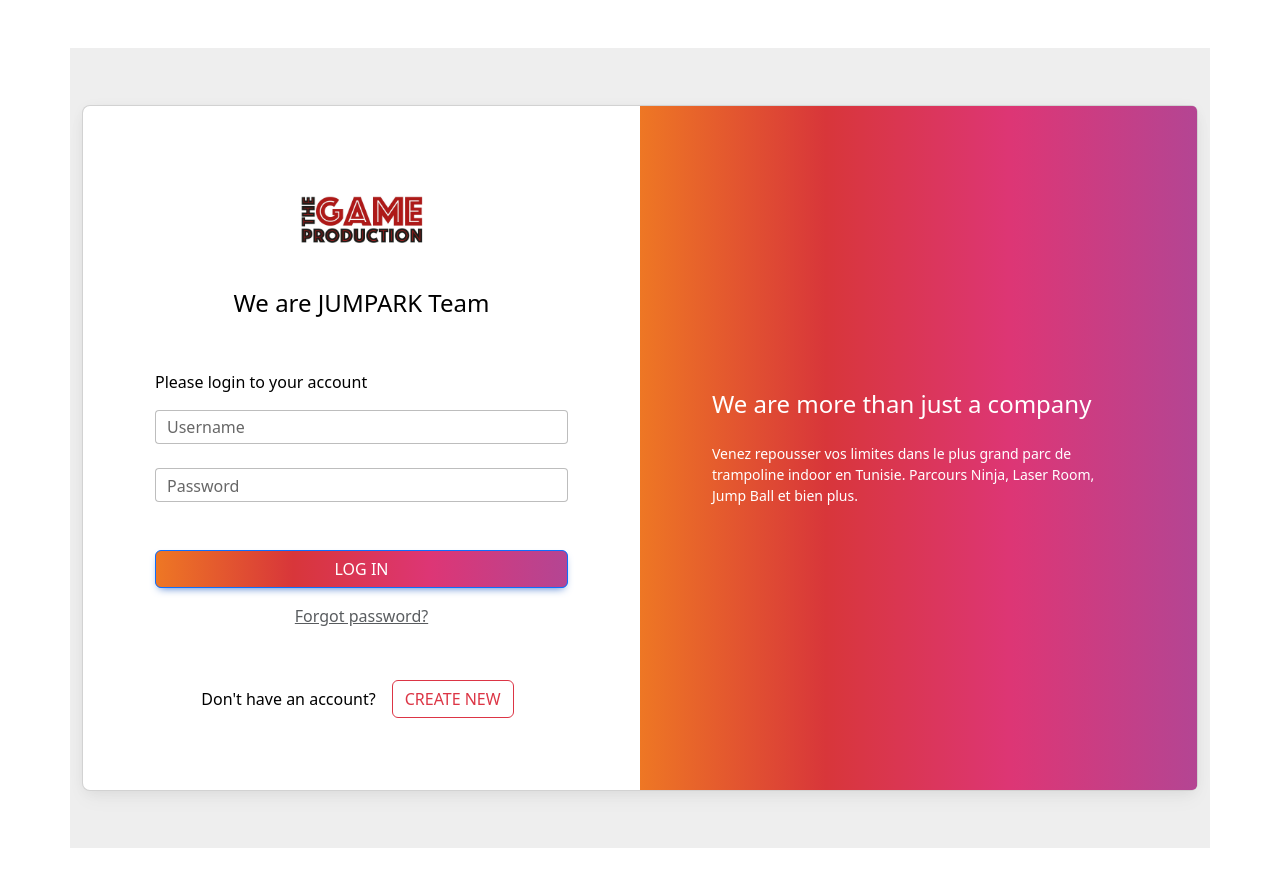
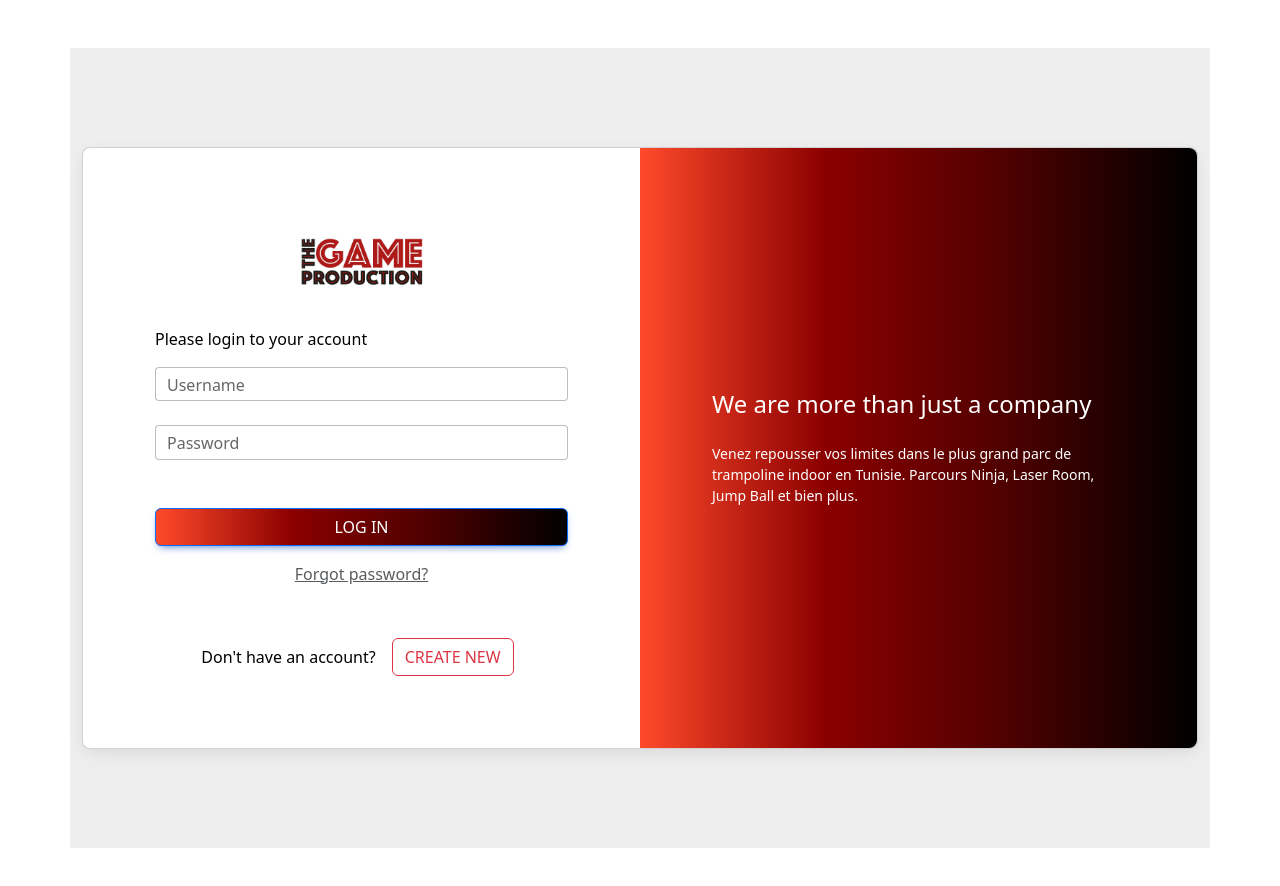
Before and after one commit to youssefbenlallahom/tourniquet-project, a React (Create React App) app in the folder front/: page /login in a window 1280 px wide. Shown: the top 886 px of the page. Built offline with nearby package versions, Linux system fonts and the light colour scheme.

Commit message:
login design updated

```diff
--- a/front/public/index.html
+++ b/front/public/index.html
@@ -24,7 +24,7 @@
       work correctly both with client-side routing and a non-root public URL.
       Learn how to configure a non-root public URL by running `npm run build`.
     -->
-    <title>Jumpark</title>
+    <title>The Game Production</title>
   </head>
   <body>
     <noscript>You need to enable JavaScript to run this app.</noscript>
--- a/front/src/components/login/Login.css
+++ b/front/src/components/login/Login.css
@@ -1,22 +1,133 @@
 .gradient-custom-2 {
-    /* fallback for old browsers */
-    background: #fccb90;
-
-    /* Chrome 10-25, Safari 5.1-6 */
-    background: -webkit-linear-gradient(to right, #ee7724, #d8363a, #dd3675, #b44593);
-
-    /* W3C, IE 10+/ Edge, Firefox 16+, Chrome 26+, Opera 12+, Safari 7+ */
-    background: linear-gradient(to right, #ee7724, #d8363a, #dd3675, #b44593);
+    background: linear-gradient(to right, #ff4a2b, #8b0000, #4d0000, #000000);
+    /* Dégradé de fond utilisant les couleurs spécifiées */
 }
 
 @media (min-width: 768px) {
     .gradient-form {
         height: 100vh !important;
+        display: flex;
+        align-items: center;
+        justify-content: center;
+        /* Centrage du formulaire verticalement et horizontalement */
     }
 }
+
 @media (min-width: 769px) {
     .gradient-custom-2 {
-    border-top-right-radius: .3rem;
-    border-bottom-right-radius: .3rem;
+        border-top-right-radius: 0.5rem;
+        border-bottom-right-radius: 0.5rem;
+        /* Rayon de bordure plus doux */
     }
 }
+
+.error {
+    color: #8b0000;
+    margin-bottom: 1rem;
+    /* Couleur des erreurs correspondant au dégradé */
+}
+
+.text-center {
+    text-align: center;
+}
+
+/* From Uiverse.io by SujitAdroja */
+/* Bouton avec animation de dégradé */
+.btn {
+  color: purple;
+  text-transform: uppercase;
+  text-decoration: none;
+  border: 2px solid purple;
+  padding: 10px 20px;
+  font-size: 17px;
+  font-weight: bold;
+  background: transparent;
+  position: relative;
+  overflow: hidden;
+  transition: all 0.4s ease; /* Ajustement de la durée pour une transition plus fluide */
+  border-radius: 0.5rem; /* Rayon de bordure du bouton */
+}
+
+.btn:hover {
+  color: white;
+}
+
+.btn::before {
+  content: '';
+  position: absolute;
+  height: 100%;
+  width: 0%;
+  top: 0;
+  left: 0;
+  transform: skewX(45deg);
+  background: linear-gradient(to right, #ff4a2b, #8b0000, #4d0000, #000000); /* Dégradé pour le bouton */
+  z-index: -1;
+  transition: all 0.4s ease;
+}
+
+.btn:hover::before {
+  width: 100%;
+}
+
+/* Classe spécifique pour le bouton avec dégradé */
+.gradient-custom-2 {
+  background: linear-gradient(to right, #ff4a2b, #8b0000, #4d0000, #000000);
+  /* Dégradé de fond utilisant les couleurs spécifiées */
+}
+
+.gradient-custom-2:hover {
+  color: white; /* Changer la couleur du texte au survol si nécessaire */
+}
+
+@media (min-width: 768px) {
+  .gradient-form {
+    height: 100vh !important;
+    display: flex;
+    align-items: center;
+    justify-content: center;
+    /* Centrage du formulaire verticalement et horizontalement */
+  }
+}
+
+@media (min-width: 769px) {
+  .gradient-custom-2 {
+    border-top-right-radius: 0.5rem;
+    border-bottom-right-radius: 0.5rem;
+    /* Rayon de bordure plus doux */
+  }
+}
+
+.error {
+  color: #8b0000;
+  margin-bottom: 1rem;
+  /* Couleur des erreurs correspondant au dégradé */
+}
+
+.text-center {
+  text-align: center;
+}
+
+.MDBCardBody {
+  padding: 2rem;
+  background-color: #f7f7f7;
+  /* Fond clair pour la zone du formulaire */
+  border-radius: 0.5rem;
+  box-shadow: 0 4px 12px rgba(0, 0, 0, 0.1);
+  /* Ombre subtile pour la profondeur */
+}
+
+.MDBInput {
+  margin-bottom: 1rem;
+  /* Espacement cohérent entre les entrées */
+}
+
+.MDBCol img {
+  width: 150px;
+  height: 150px;
+  /* Ajuster la taille du logo */
+}
+
+a.text-muted:hover {
+  color: #8b0000;
+  /* Couleur des liens au survol */
+}
--- a/front/src/components/login/Login.js
+++ b/front/src/components/login/Login.js
@@ -2,6 +2,7 @@
 import 'mdb-react-ui-kit/dist/css/mdb.min.css';
 import { MDBContainer, MDBRow, MDBCol, MDBCard, MDBCardBody, MDBInput, MDBBtn } from 'mdb-react-ui-kit';
 import axios from 'axios';
+import './Login.css'
 
 const Login = ({ onLogin }) => {
   const [email, setEmail] = useState('');
@@ -47,7 +48,6 @@
                 <MDBCardBody className="p-md-5 mx-md-4">
                   <div className="text-center">
                     <img src="/assets/logo.png" style={{ width: '185px' }} alt="logo" />
-                    <h4 className="mt-1 mb-5 pb-1">We are JUMPARK Team</h4>
                   </div>
                   <form>
                     <p>Please login to your account</p>
```
Also changed, not shown: 1 other file (tests, documents, lock files or other folders). Lines whose indentation alone changed are shown as unchanged.
